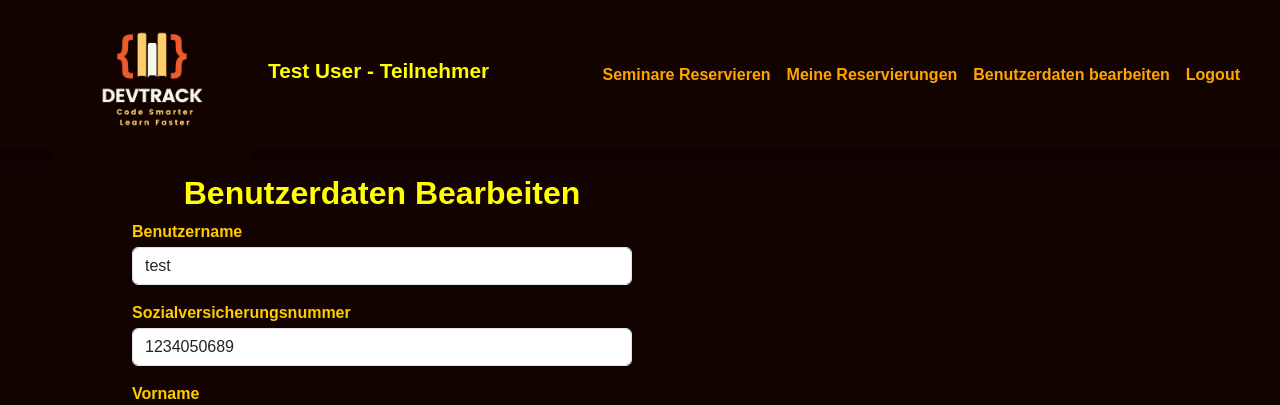
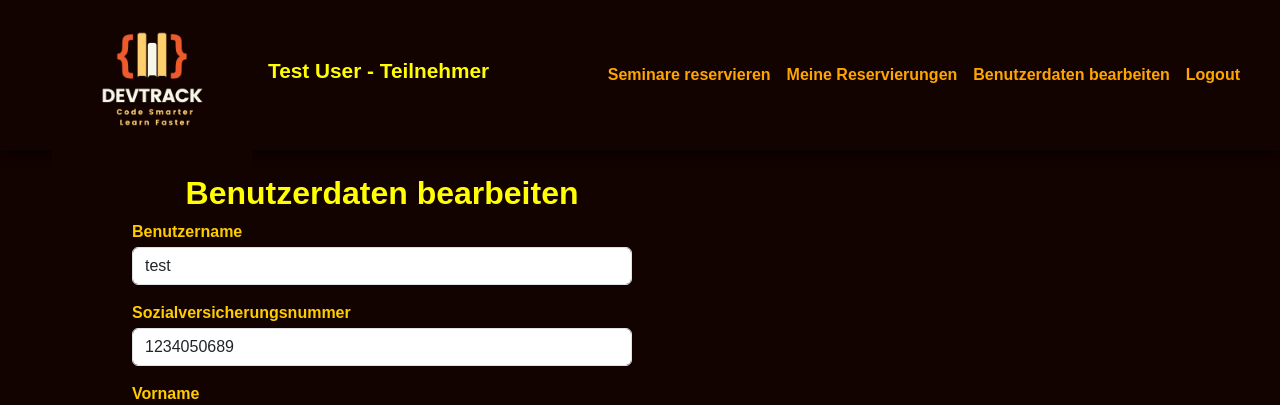
Before and after one commit to StasiaATP/flask-app_BIO1, a Flask app: page /edit in a window 1280 px wide. Shown: the top 405 px of the page. Run offline with Flask 3, Linux system fonts and the light colour scheme; a user stored in the database is signed in.

Commit message:
Textanpassungen

```diff
--- a/templates/base.html
+++ b/templates/base.html
@@ -44,7 +44,7 @@
 
                     <!-- Falls der Benutzer ein Teilnehmer ist -->
                     {% if current_user.is_authenticated and current_user.type == 'teilnehmer' %}
-                        <li class="nav-item"><a class="nav-link" href="/reserve">Seminare Reservieren</a></li>
+                        <li class="nav-item"><a class="nav-link" href="/reserve">Seminare reservieren</a></li>
                         <li class="nav-item"><a class="nav-link" href="/reservierungen">Meine Reservierungen</a></li>
                     {% endif %}
 
--- a/templates/edit_user.html
+++ b/templates/edit_user.html
@@ -2,7 +2,7 @@
 
 {% block content %}
 <div class="edit-container">
-    <h2>Benutzerdaten Bearbeiten</h2>
+    <h2>Benutzerdaten bearbeiten</h2>
     <form method="POST">
         <div class="mb-3">
             <label for="username" class="form-label">Benutzername</label>
--- a/templates/index.html
+++ b/templates/index.html
@@ -22,7 +22,7 @@
 
 <!-- JavaScript für den animierten Schreibeffekt -->
 <script>
-    const text = "DEVTRACK ist die Plattform für Entwickler, um smarter zu lernen, schneller zu wachsen und gemeinsam Wissen zu teilen. Schließ dich uns noch heute an!";
+    const text = "DEVTRACK ist die Plattform für Entwickler, um smarter zu lernen, schneller zu wachsen und gemeinsam Wissen zu teilen. Sei dabei und entwickle dich weiter!";
 
     let i = 0;
     let speed = 80;
```
Also changed, not shown: app/db_setup.py (+1 -7 lines).
